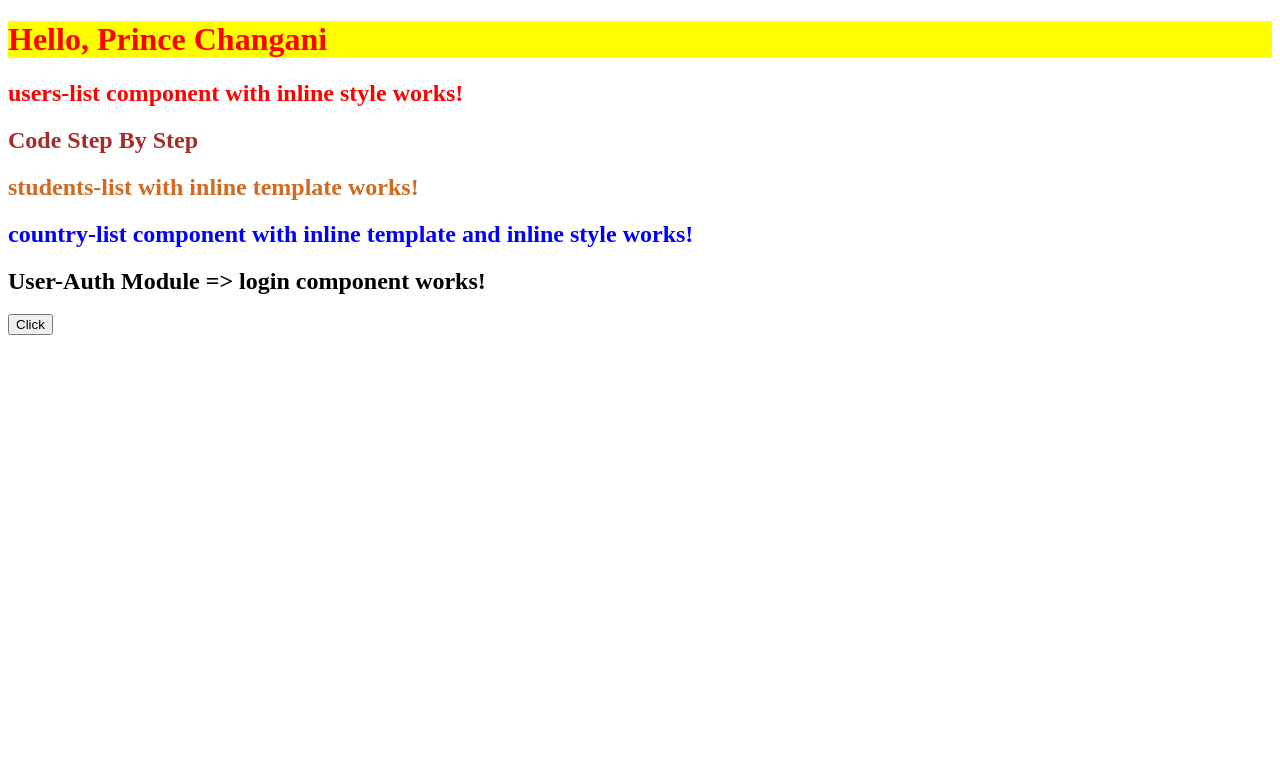
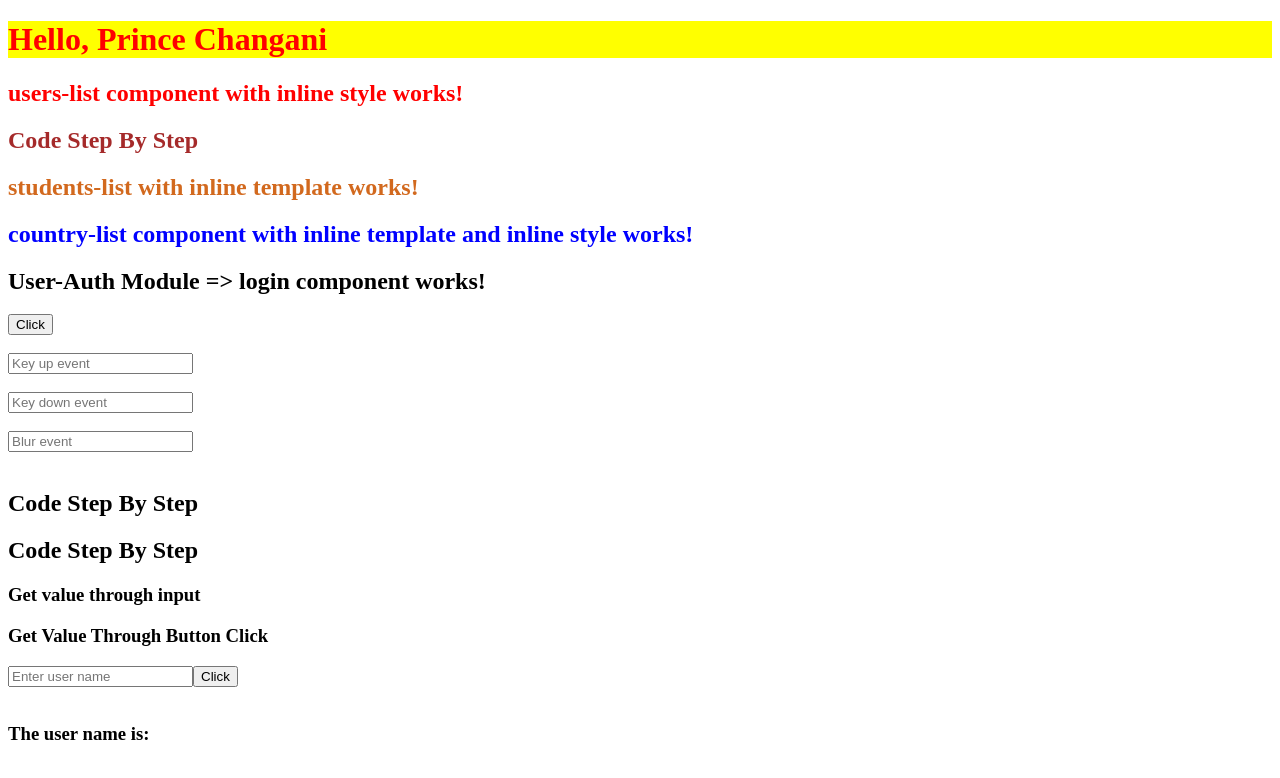
Before and after one commit to prince5638/Learning_Angular, an Angular app: page / in a window 1280 px wide. Shown: the top 778 px of the page. Built offline with nearby package versions, Linux system fonts and the light colour scheme.

Commit message:
5) Getting value from the user and displaying on the screen
Signed-off-by: Prince Changani <princechangani56385638@gmail.com>

```diff
--- a/src/app/app.component.html
+++ b/src/app/app.component.html
@@ -6,3 +6,22 @@
 <app-login></app-login>
 
 <button (click)="getName('Prince','Changani')">Click</button>
+<br><br>
+<input type="text" #boxInpt placeholder="Key up event" (keyup)="getValue(boxInpt.value)"/>
+<br><br>
+<input type="text" #boxInpt1 placeholder="Key down event" (keydown)="getValue(boxInpt1.value)"/>
+<br><br>
+<input type="text" #boxInpt2 placeholder="Blur event" (blur)="getValue(boxInpt2.value)"/>
+<br><br>
+<h2 (mouseover)="getValue('Mouse Over h2')">Code Step By Step</h2>
+<h2 (mouseleave)="getValue('Mouse leave h2')">Code Step By Step</h2>
+
+<h3>Get value through input</h3>
+<!-- <input type="text" name="user name" placeholder="Enter user name" id="user name" #box (keyup)="getUser(box.value)"> -->
+
+<h3>Get Value Through Button Click</h3>
+<input type="text" name="user name" placeholder="Enter user name" id="user name" #box >
+<button (click)="getUser(box.value)">Click</button>
+
+<br><br>
+<h3>The user name is: {{user_name}}</h3>
--- a/src/app/app.component.ts
+++ b/src/app/app.component.ts
@@ -8,8 +8,18 @@ import { Component } from '@angular/core';
 export class AppComponent {
   title = 'Angular';
   name = "Prince Changani";
+  user_name = "";
   getName(firstName:string, lastName:string)
   {
     alert("full name is: "+ firstName + " " + lastName);
   }
+  getValue(value:string)
+  {
+    console.warn(value);
+  }
+  getUser(value:string)
+  {
+    console.log("The user name is: " + value);
+    this.user_name = value;
+  }
 }
```
